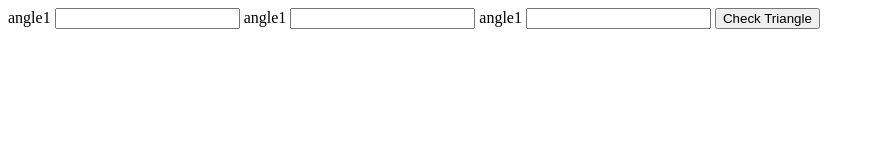
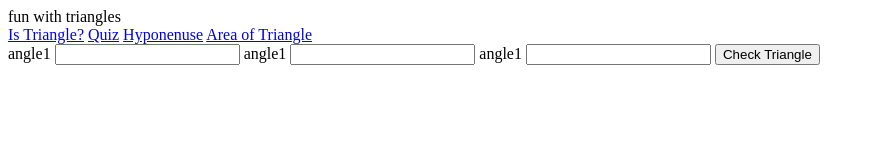
Before and after one commit to sushmita2109/neogcamp-markTweleve, a plain HTML site: page index.html in a window 1280 px wide. Shown: the whole page, without its empty margins (0-875 px from the left). Drawn offline with Linux system fonts and the light colour scheme.

Commit message:
link added

```diff
--- a/index.html
+++ b/index.html
@@ -4,10 +4,18 @@
     <meta charset="UTF-8">
     <meta http-equiv="X-UA-Compatible" content="IE=edge">
     <meta name="viewport" content="width=device-width, initial-scale=1.0">
+    <link href="styles.css" rel="stylesheet"/>
     <title>Fun with Triangles</title>
 </head>
 <body>
     <div>
+        <nav>
+            <div>fun with triangles</div>
+            <a href="index.html">Is Triangle?</a>
+            <a href="quiz.html">Quiz</a>
+            <a href="hypotenuse.html">Hyponenuse</a>
+            <a href="area.html">Area of Triangle</a>
+        </nav>
         <label for="angle1">angle1</label>
         <input type="number" class="angle-input"/>
         <label for="angle2">angle1</label>
```
Also changed, not shown: area.html (+1 -0 lines), hypotenuse.html (+1 -0 lines), quiz.html (+8 -0 lines).
